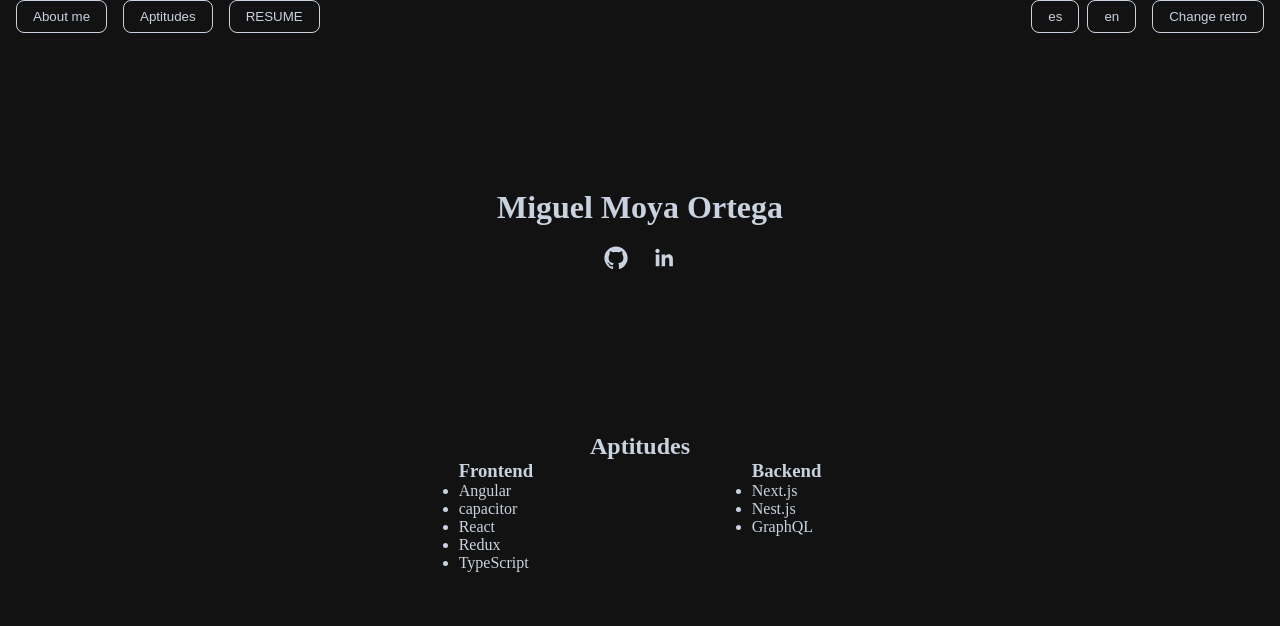
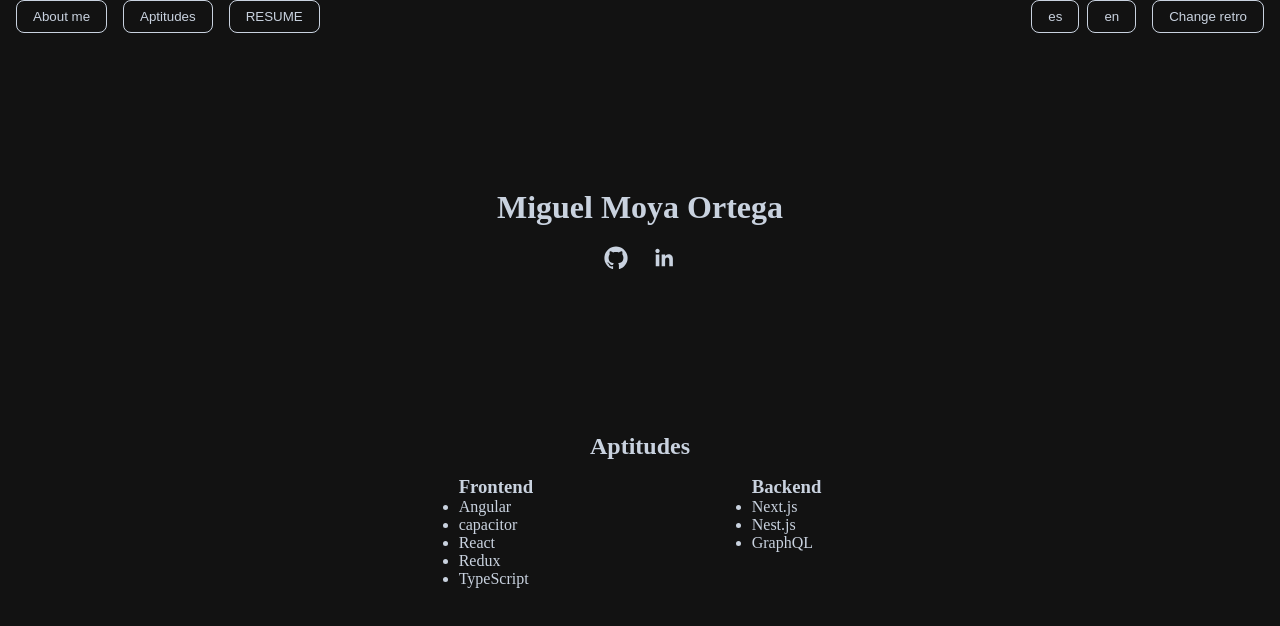
Before and after one commit to miguelmoya1/miguelmoya1, a Next.js app in the folder web/: page /aptitudes in a window 1280 px wide. Shown: the top 626 px of the page. Built offline with nearby package versions, Linux system fonts and the light colour scheme; no server answers.

Commit message:
css medium

```diff
--- a/web/app/aptitudes/aptitudes.module.css
+++ b/web/app/aptitudes/aptitudes.module.css
@@ -5,7 +5,7 @@
   align-items: center;
   justify-content: center;
 
-  gap: var(--mmo-sys-spacing);
+  gap: var(--mmo-sys-spacing-medium);
 }
 
 .aptitudes {
```
